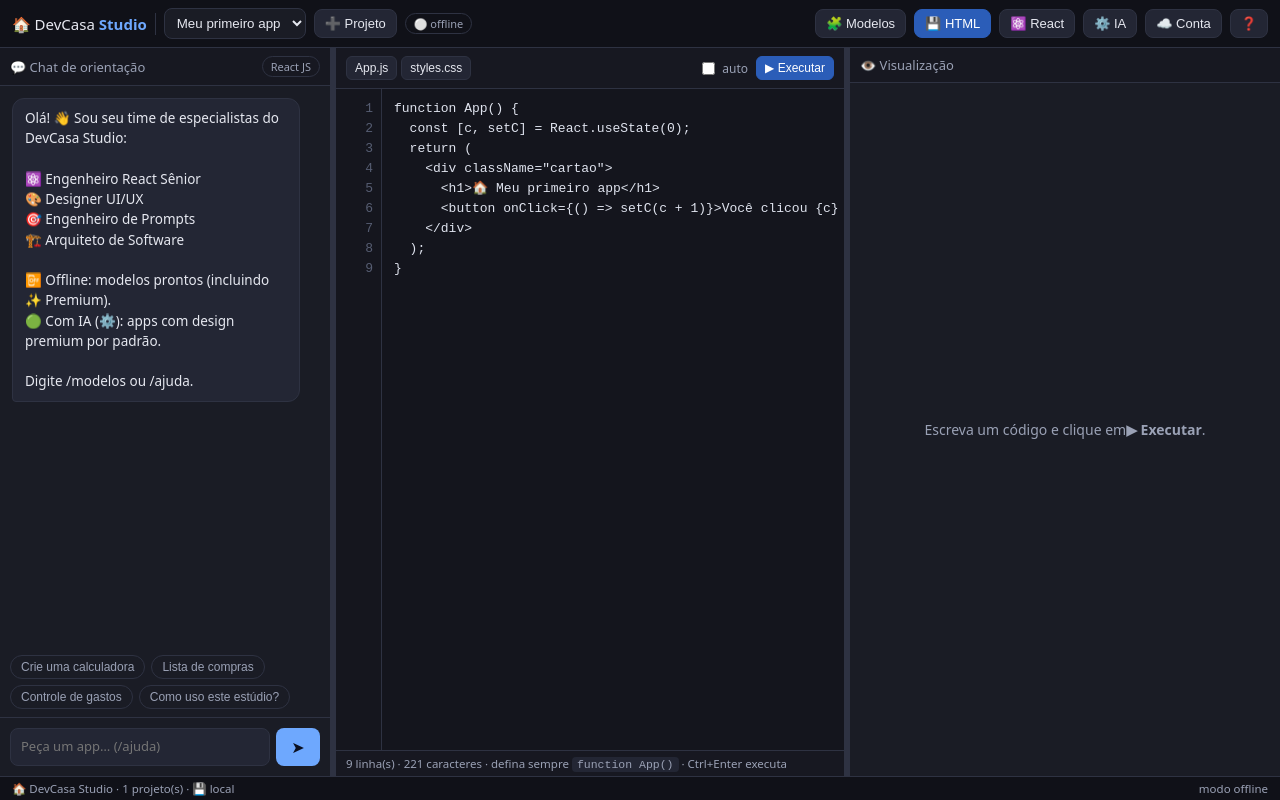
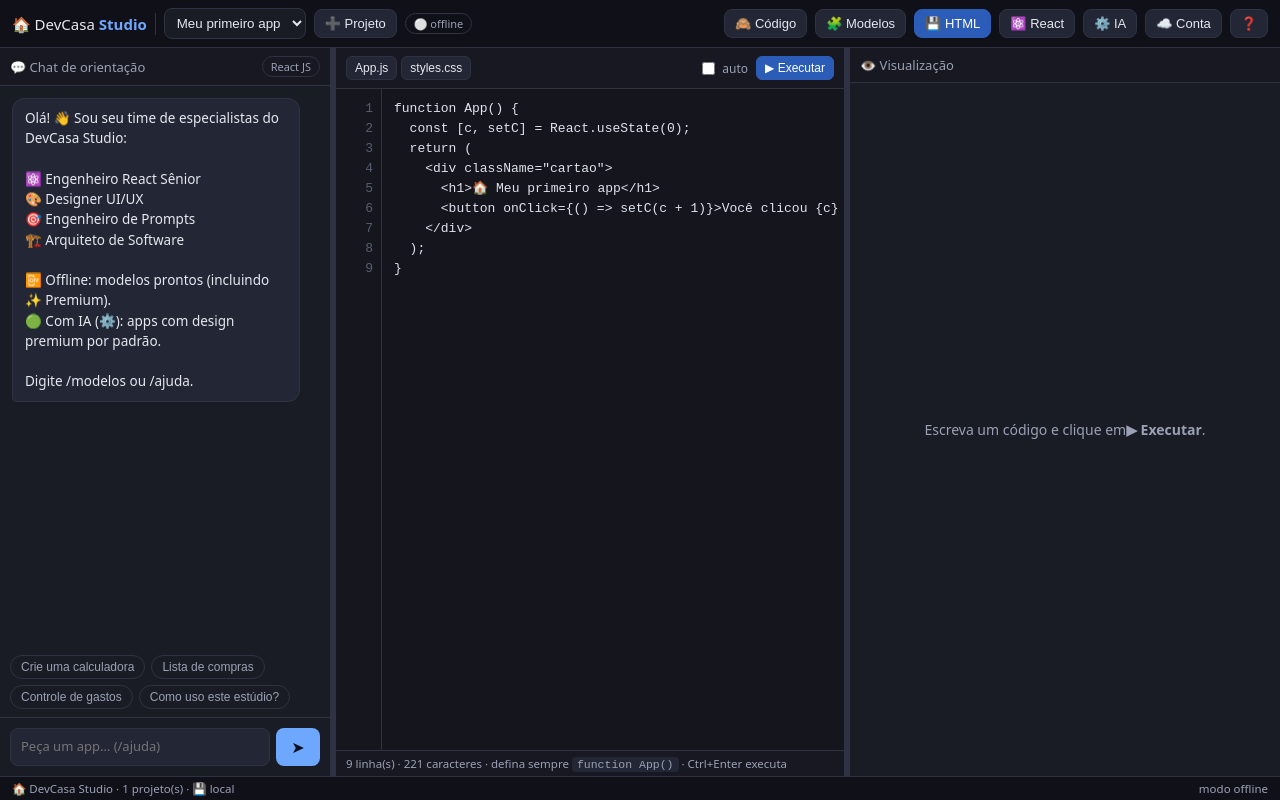
Before and after one commit to donclaudito/devcasa-studio, a React (Vite) app: page / in a window 1280 px wide. Built offline with nearby package versions, Linux system fonts and the light colour scheme.

Commit message:
botao ocultar editor de codigo

```diff
--- a/src/App.jsx
+++ b/src/App.jsx
@@ -28,6 +28,7 @@ export default function App() {
   const [modal, setModal] = useState(null);
   const [usuario, setUsuario] = useState(null);
   const [statusSync, setStatusSync] = useState(null);
+  const [mostrarEditor, setMostrarEditor] = useState(true);
 
   const projetoAtivo = projetos.find(p => p.id === ativoId) ?? projetos[0];
 
@@ -96,6 +97,7 @@ export default function App() {
     if (css !== undefined) mudancas.css = css;
     atualizarAtivo(mudancas);
     setAba("js");
+    setMostrarEditor(true);
     setInstantaneo({ codigo: codigo, css: css !== undefined ? css : projetoAtivo.css, versao: Date.now() });
   }
   function aoAcaoChat(a) {
@@ -183,6 +185,9 @@ export default function App() {
         <button onClick={criarProjeto} title="Criar novo projeto">➕ Projeto</button>
         <span className={config.usarApi ? "selo-ia on" : "selo-ia"}>{config.usarApi ? "🟢 " + (config.modelo || "IA") : "⚪ offline"}</span>
         <span className="espaco" />
+        <button onClick={() => setMostrarEditor(v => !v)} title="Mostrar ou ocultar o editor de código">
+          {mostrarEditor ? "🙈 Código" : "👁️ Código"}
+        </button>
         <button onClick={() => setModal("modelos")}>🧩 Modelos</button>
         <button className="botao-primario" onClick={baixarHTML}>💾 HTML</button>
         <button onClick={baixarReact}>⚛️ React</button>
@@ -192,13 +197,15 @@ export default function App() {
         </button>
         <button onClick={() => setModal("ajuda")}>❓</button>
       </header>
-      <main className="corpo" style={{ gridTemplateColumns: "330px 6px 1fr 6px 430px" }}>
+      <main className="corpo" style={{ gridTemplateColumns: mostrarEditor ? "330px 6px 1fr 6px 430px" : "330px 6px 1fr" }}>
         <ChatPanel mensagens={mensagens} ocupado={ocupado} aoEnviar={enviarChat} aoAcao={aoAcaoChat} aoNovoChat={novoChat} />
         <div className="divisor" />
-        <EditorPanel projeto={projetoAtivo} aba={aba} aoTrocarAba={setAba}
-          aoMudar={(c, v) => atualizarAtivo({ [c]: v })} aoExecutar={executar}
-          auto={auto} aoAlternarAuto={() => setAuto(a => !a)} />
-        <div className="divisor" />
+        {mostrarEditor && (
+          <EditorPanel projeto={projetoAtivo} aba={aba} aoTrocarAba={setAba}
+            aoMudar={(c, v) => atualizarAtivo({ [c]: v })} aoExecutar={executar}
+            auto={auto} aoAlternarAuto={() => setAuto(a => !a)} />
+        )}
+        {mostrarEditor && <div className="divisor" />}
         <PreviewPanel instantaneo={instantaneo} />
       </main>
       <footer className="barra-status">
```
